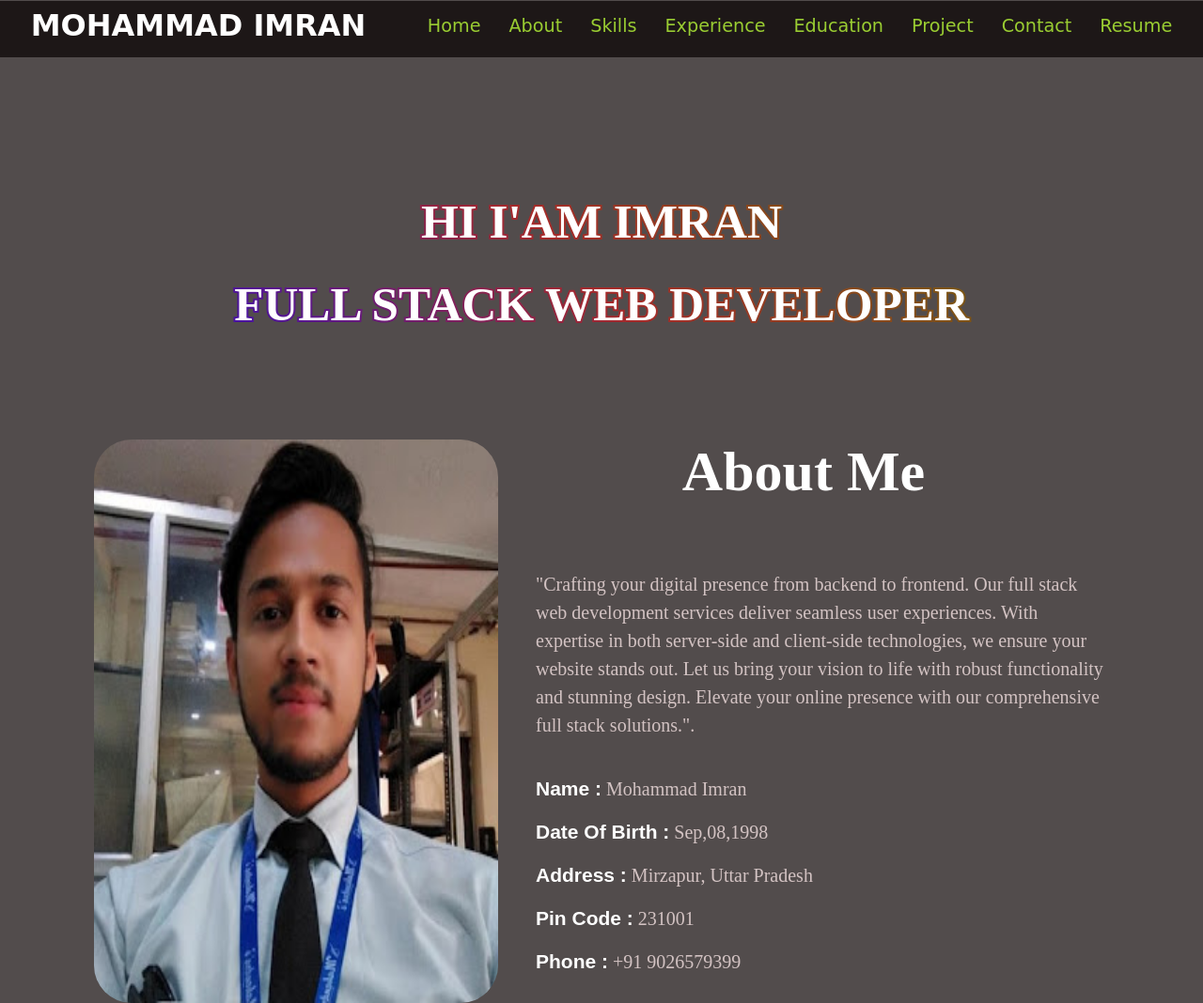
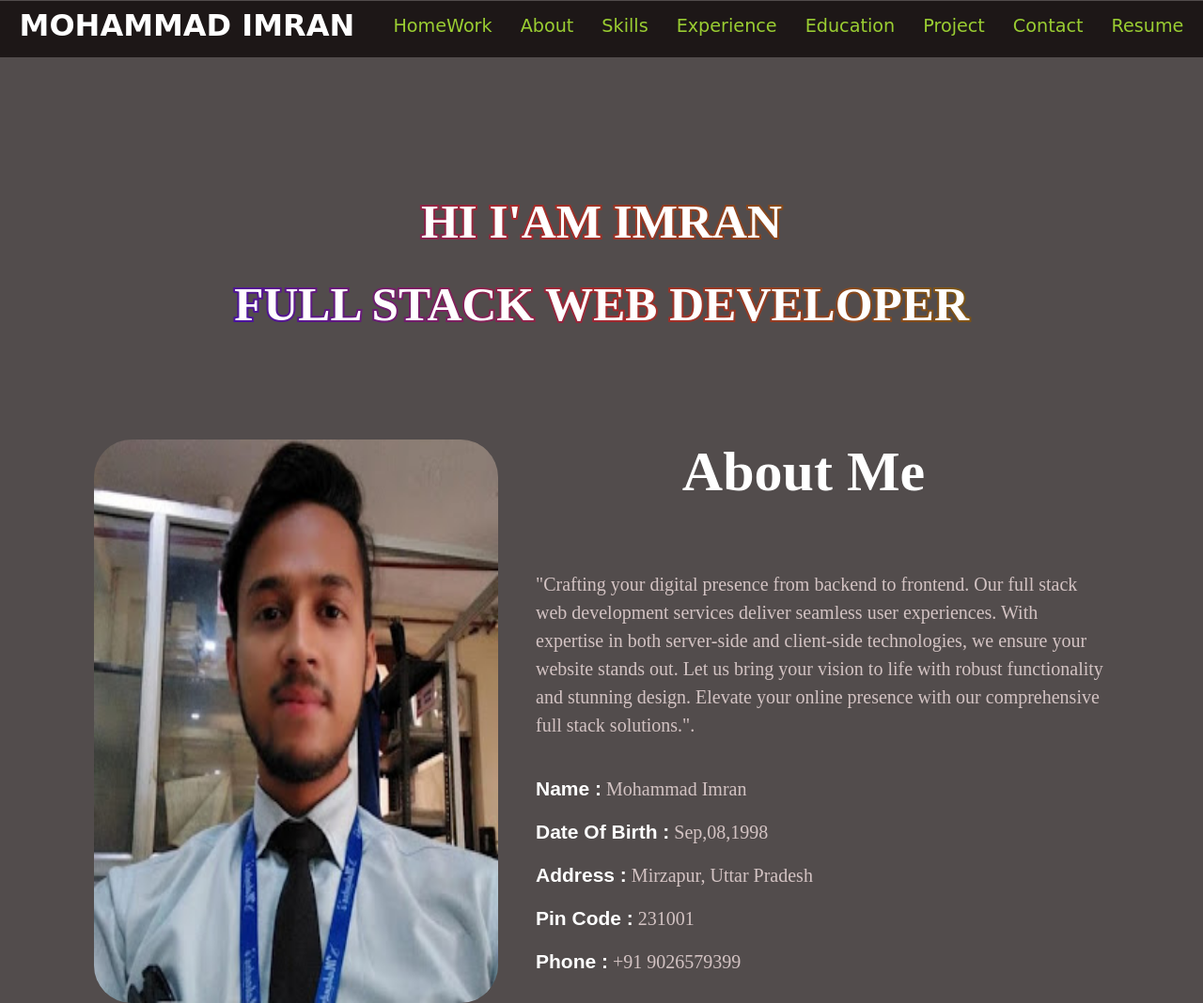
Before and after one commit to imran2454/portfolio, a plain HTML site: page index.html in a window 1280 px wide. Shown: the top 1068 px of the page at 94% size. Drawn offline with Linux system fonts and the light colour scheme.

Commit message:
change home to homework

```diff
--- a/index.html
+++ b/index.html
@@ -13,7 +13,7 @@
         <nav>
             <h1 class="name">MOHAMMAD IMRAN</h1>
             <ul>
-                <li><a href="#home">Home</a></li>
+                <li><a href="#home">HomeWork</a></li>
                 <li><a href="#about">About</a></li>
                 <li><a href="#skill">Skills</a></li>
                 <li><a href="#exp">Experience</a></li>
```
